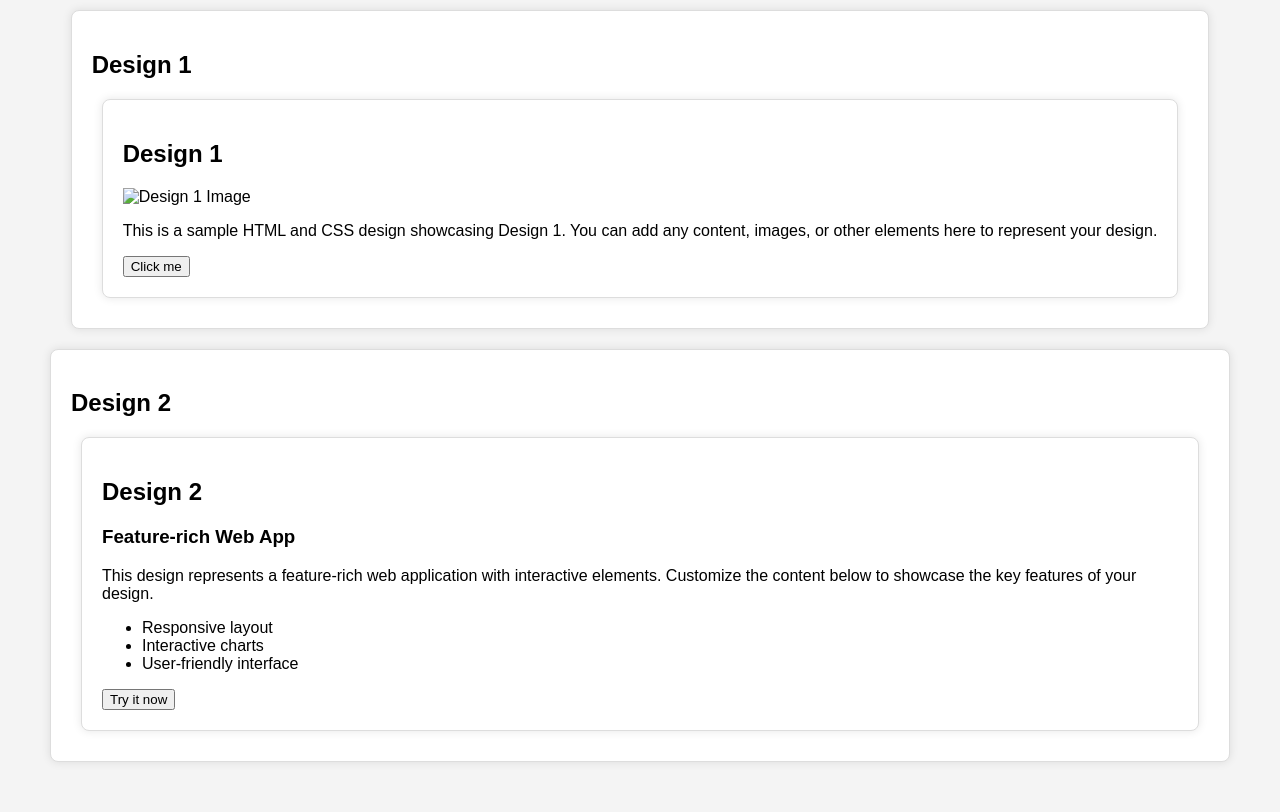
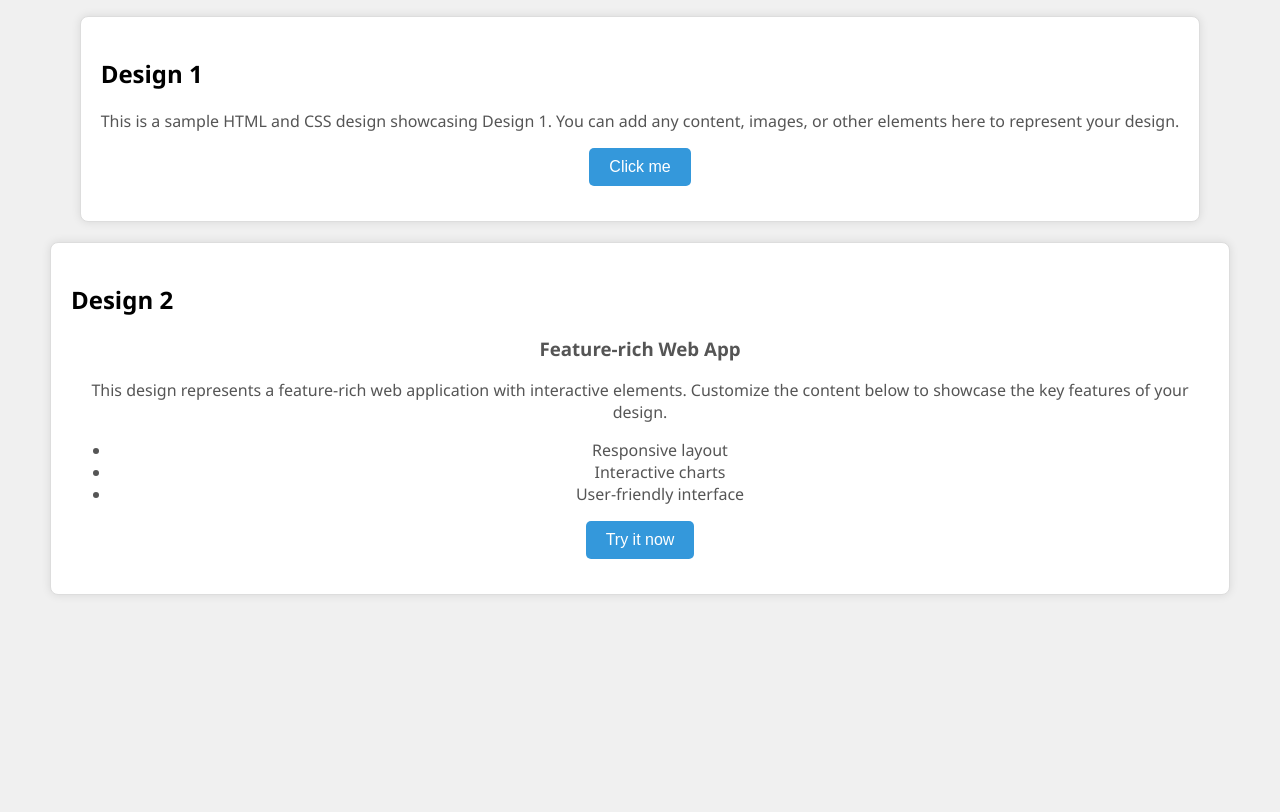
Before and after one commit to kritamd/kritd.github.io, a plain HTML site: page index.html in a window 1280 px wide. Shown: the part 120-932 px from the top of the page. After the commit the page ends 800 px from the top, so only its background shows below. Drawn offline with Linux system fonts and the light colour scheme.

Commit message:
Update index.html

```diff
--- a/index.html
+++ b/index.html
@@ -6,10 +6,10 @@
     <title>My Showcase Page</title>
     <style>
         body {
-            font-family: Arial, sans-serif;
+            font-family: 'Segoe UI', Tahoma, Geneva, Verdana, sans-serif;
             margin: 20px;
             padding: 20px;
-            background-color: #f4f4f4;
+            background-color: #f0f0f0;
         }
 
         h1 {
@@ -29,6 +29,38 @@
             border-radius: 8px;
             background-color: #fff;
             box-shadow: 0 0 10px rgba(0, 0, 0, 0.1);
+            transition: transform 0.3s ease-in-out;
+        }
+
+        .showcase-item:hover {
+            transform: scale(1.05);
+        }
+
+        .design-content {
+            text-align: center;
+            color: #555;
+        }
+
+        .design-content {
+            max-width: 100%;
+            height: auto;
+            border-radius: 8px;
+            margin-bottom: 15px;
+        }
+
+        .action-button {
+            background-color: #3498db;
+            color: #fff;
+            padding: 10px 20px;
+            border: none;
+            border-radius: 5px;
+            cursor: pointer;
+            font-size: 16px;
+            transition: background-color 0.3s ease-in-out;
+        }
+
+        .action-button:hover {
+            background-color: #2980b9;
         }
     </style>
 </head>
@@ -38,19 +70,12 @@
     <div class="showcase-container">
         <div class="showcase-item">
             <h2>Design 1</h2>
-            <div class="showcase-item">
-                <h2>Design 1</h2>
             <div class="design-content">
-        <img src="design1-image.jpg" alt="Design 1 Image">
                 <p>This is a sample HTML and CSS design showcasing Design 1. You can add any content, images, or other elements here to represent your design.</p>
                 <button class="action-button">Click me</button>
             </div>
         </div>
 
-        </div>
-
-        <div class="showcase-item">
-            <h2>Design 2</h2>
         <div class="showcase-item">
             <h2>Design 2</h2>
             <div class="design-content">
@@ -66,9 +91,6 @@
                 <button class="action-button">Try it now</button>
             </div>
         </div>
-
-        </div>
-
     </div>
 </body>
 </html>
```
Lines whose indentation alone changed are shown as unchanged.
